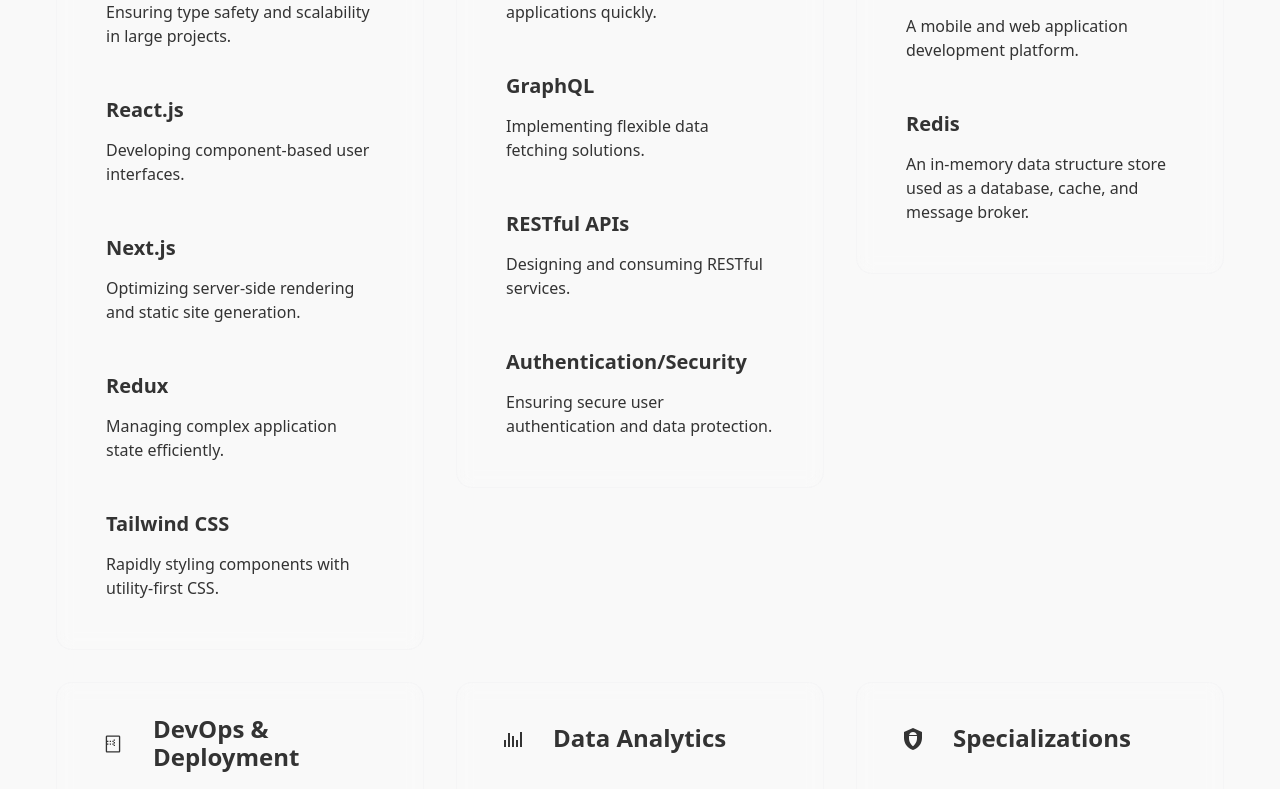
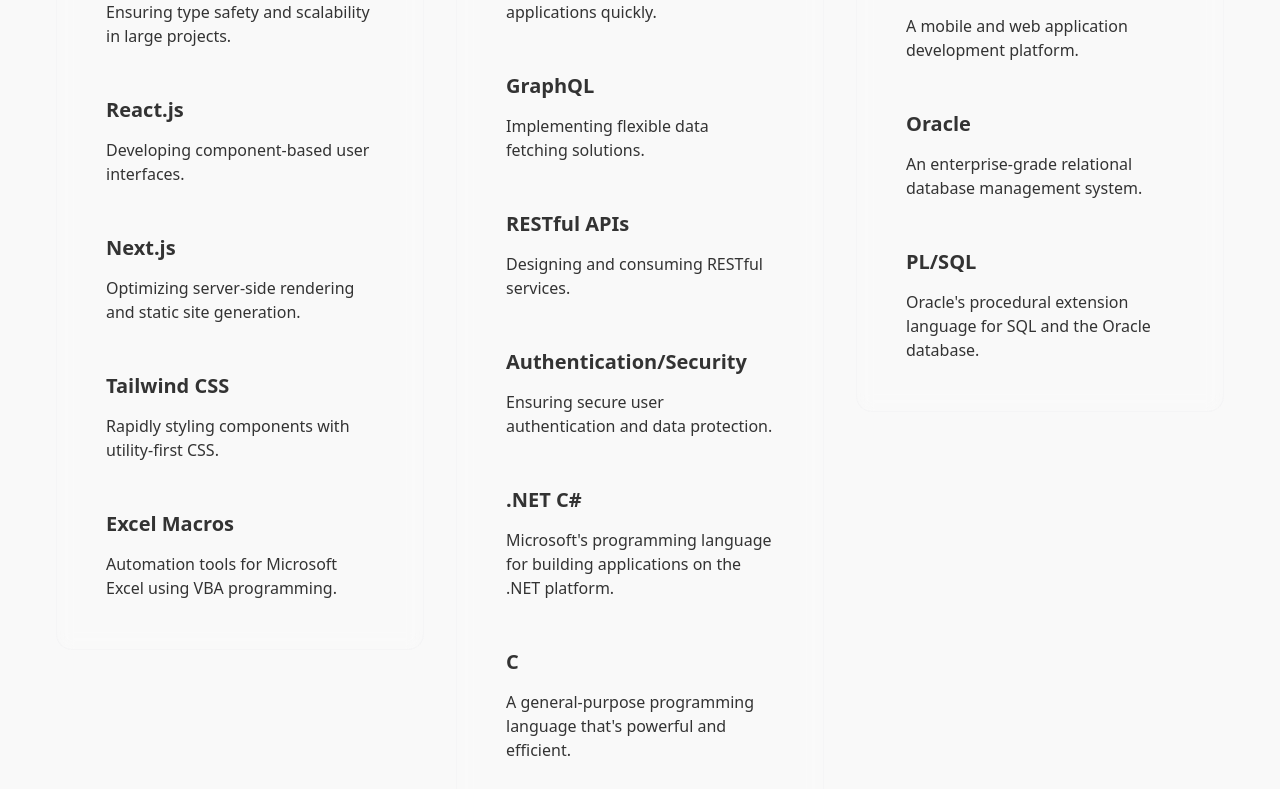
Before and after one commit to nithinramkalava/nithinramkalava, a Next.js app: page /skills in a window 1280 px wide. Shown: the part 1151-1940 px from the top of the page. Built offline with nearby package versions, Linux system fonts and the light colour scheme.

Commit message:
update skills

```diff
--- a/src/app/skills/page.tsx
+++ b/src/app/skills/page.tsx
@@ -23,8 +23,8 @@
       { name: "TypeScript", description: "Ensuring type safety and scalability in large projects." },
       { name: "React.js", description: "Developing component-based user interfaces." },
       { name: "Next.js", description: "Optimizing server-side rendering and static site generation." },
-      { name: "Redux", description: "Managing complex application state efficiently." },
       { name: "Tailwind CSS", description: "Rapidly styling components with utility-first CSS." },
+      { name: "Excel Macros", description: "Automation tools for Microsoft Excel using VBA programming." },
     ],
     backend: [
       { name: "Node.js", description: "Creating scalable server-side applications." },
@@ -34,13 +34,16 @@
       { name: "GraphQL", description: "Implementing flexible data fetching solutions." },
       { name: "RESTful APIs", description: "Designing and consuming RESTful services." },
       { name: "Authentication/Security", description: "Ensuring secure user authentication and data protection." },
+      { name: ".NET C#", description: "Microsoft's programming language for building applications on the .NET platform." },
+      { name: "C", description: "A general-purpose programming language that's powerful and efficient." },
     ],
     database: [
+      { name: "PostgreSQL", description: "A powerful open-source relational database." },
       { name: "MongoDB", description: "A NoSQL database for storing and managing data." },
-      { name: "PostgreSQL", description: "A powerful open-source relational database." },
       { name: "MySQL", description: "A widely used open-source relational database management system." },
       { name: "Firebase", description: "A mobile and web application development platform." },
-      { name: "Redis", description: "An in-memory data structure store used as a database, cache, and message broker." },
+      { name: "Oracle", description: "An enterprise-grade relational database management system." },
+      { name: "PL/SQL", description: "Oracle's procedural extension language for SQL and the Oracle database." },
     ],
     devops: [
       { name: "Git/GitHub", description: "A version control system for tracking changes in code." },
```
